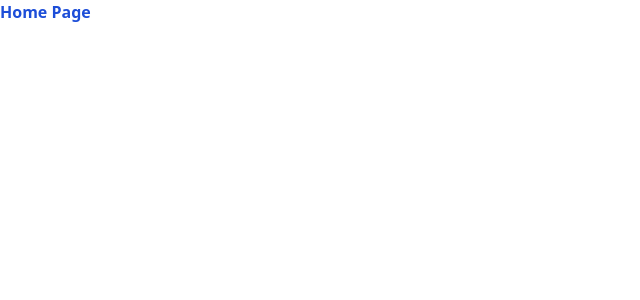
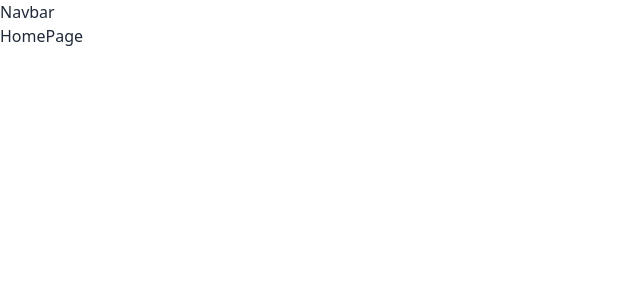
Before and after one commit to usama387/mern-chatify, a React (Vite) app in the folder frontend/: page / in a window 1280 px wide. Shown: the top 300 px of the page, without its empty margins (0-640 px from the left). Built offline with nearby package versions, Linux system fonts and the light colour scheme.

Commit message:
Added Navbar common component and required pages

```diff
--- a/frontend/src/App.jsx
+++ b/frontend/src/App.jsx
@@ -1,7 +1,25 @@
 import React from "react";
+import Navbar from "./components/Navbar";
+import { Route, Routes } from "react-router-dom";
+import HomePage from "./pages/HomePage";
+import Register from "./pages/Register";
+import Login from "./pages/Login";
+import SettingsPage from "./pages/SettingsPage";
+import ProfilePage from "./pages/ProfilePage";
 
 const App = () => {
-  return <div className="text-blue-700 font-bold">Home Page</div>;
+  return (
+    <div>
+      <Navbar />
+      <Routes>
+        <Route path="/" element={<HomePage />} />
+        <Route path="/register" element={<Register />} />
+        <Route path="/login" element={<Login />} />
+        <Route path="/settings" element={<SettingsPage />} />
+        <Route path="/profile" element={<ProfilePage />} />
+      </Routes>
+    </div>
+  );
 };
 
 export default App;
--- /dev/null
+++ b/frontend/src/components/Navbar.jsx
@@ -0,0 +1,7 @@
+import React from "react";
+
+const Navbar = () => {
+  return <div>Navbar</div>;
+};
+
+export default Navbar;
--- /dev/null
+++ b/frontend/src/pages/HomePage.jsx
@@ -0,0 +1,7 @@
+import React from "react";
+
+const HomePage = () => {
+  return <div>HomePage</div>;
+};
+
+export default HomePage;
--- /dev/null
+++ b/frontend/src/pages/Login.jsx
@@ -0,0 +1,7 @@
+import React from "react";
+
+const Login = () => {
+  return <div>Login</div>;
+};
+
+export default Login;
--- /dev/null
+++ b/frontend/src/pages/ProfilePage.jsx
@@ -0,0 +1,7 @@
+import React from "react";
+
+const ProfilePage = () => {
+  return <div>ProfilePage</div>;
+};
+
+export default ProfilePage;
--- /dev/null
+++ b/frontend/src/pages/Register.jsx
@@ -0,0 +1,7 @@
+import React from "react";
+
+const Register = () => {
+  return <div>Register</div>;
+};
+
+export default Register;
--- /dev/null
+++ b/frontend/src/pages/SettingsPage.jsx
@@ -0,0 +1,7 @@
+import React from "react";
+
+const SettingsPage = () => {
+  return <div>SettingsPage</div>;
+};
+
+export default SettingsPage;
```
